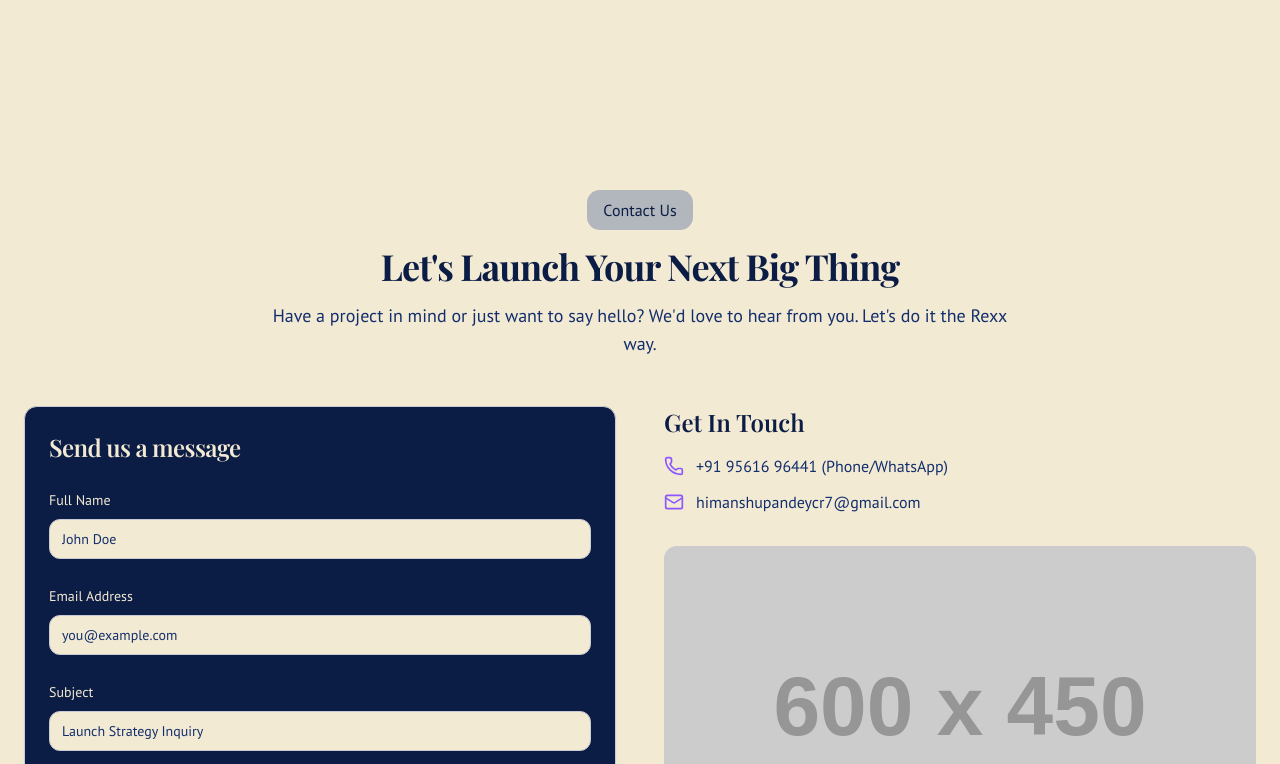
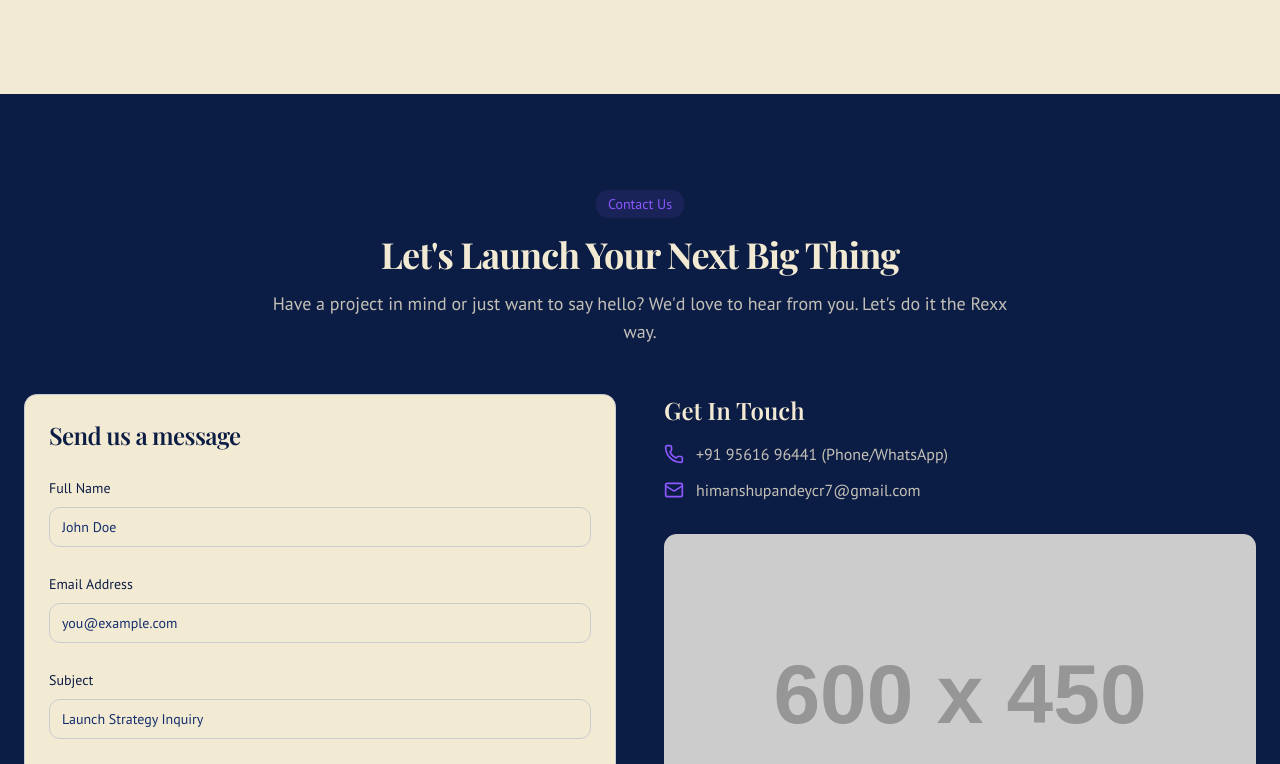
Before and after one commit to rajvsingh11/rexxMedia, a Next.js app: page / in a window 1280 px wide. Shown: the part 4776-5540 px from the top of the page. Built offline with nearby package versions, Linux system fonts and the light colour scheme; a web font is replaced by a local one.

Commit message:
change the background of contact us section similar to why work with us

```diff
--- a/src/components/sections/contact.tsx
+++ b/src/components/sections/contact.tsx
@@ -55,20 +55,20 @@ export default function Contact() {
   }
 
   return (
-    <section id="contact" className="bg-background" data-aos="slide-up">
+    <section id="contact" className="bg-card text-card-foreground" data-aos="slide-up">
       <div className="container mx-auto px-4 md:px-6">
         <div className="text-center max-w-3xl mx-auto">
-          <div className="inline-block rounded-lg bg-secondary px-4 py-2 text-base font-medium text-secondary-foreground">Contact Us</div>
+          <div className="inline-block rounded-lg bg-accent/10 px-3 py-1 text-sm font-medium text-accent">Contact Us</div>
           <h2 className="font-headline text-3xl sm:text-4xl font-bold tracking-tight mt-4">
             Let's Launch Your Next Big Thing
           </h2>
-          <p className="mt-4 text-lg text-muted-foreground">
+          <p className="mt-4 text-lg text-card-foreground/80">
             Have a project in mind or just want to say hello? We'd love to hear from you. Let's do it the Rexx way.
           </p>
         </div>
 
         <div className="mt-12 grid md:grid-cols-2 gap-12 items-start">
-           <Card className="bg-card text-card-foreground">
+           <Card className="bg-background text-foreground">
              <CardHeader>
                 <CardTitle className="font-headline text-2xl font-semibold">Send us a message</CardTitle>
              </CardHeader>
@@ -137,7 +137,7 @@ export default function Contact() {
           <div className="space-y-8">
             <div>
               <h3 className="font-headline text-2xl font-semibold mb-4">Get In Touch</h3>
-              <div className="space-y-3 text-muted-foreground">
+              <div className="space-y-3 text-card-foreground/80">
                   <p className="flex items-center gap-3">
                     <Phone className="h-5 w-5 text-accent" />
                     <span>+91 95616 96441 (Phone/WhatsApp)</span>
```
